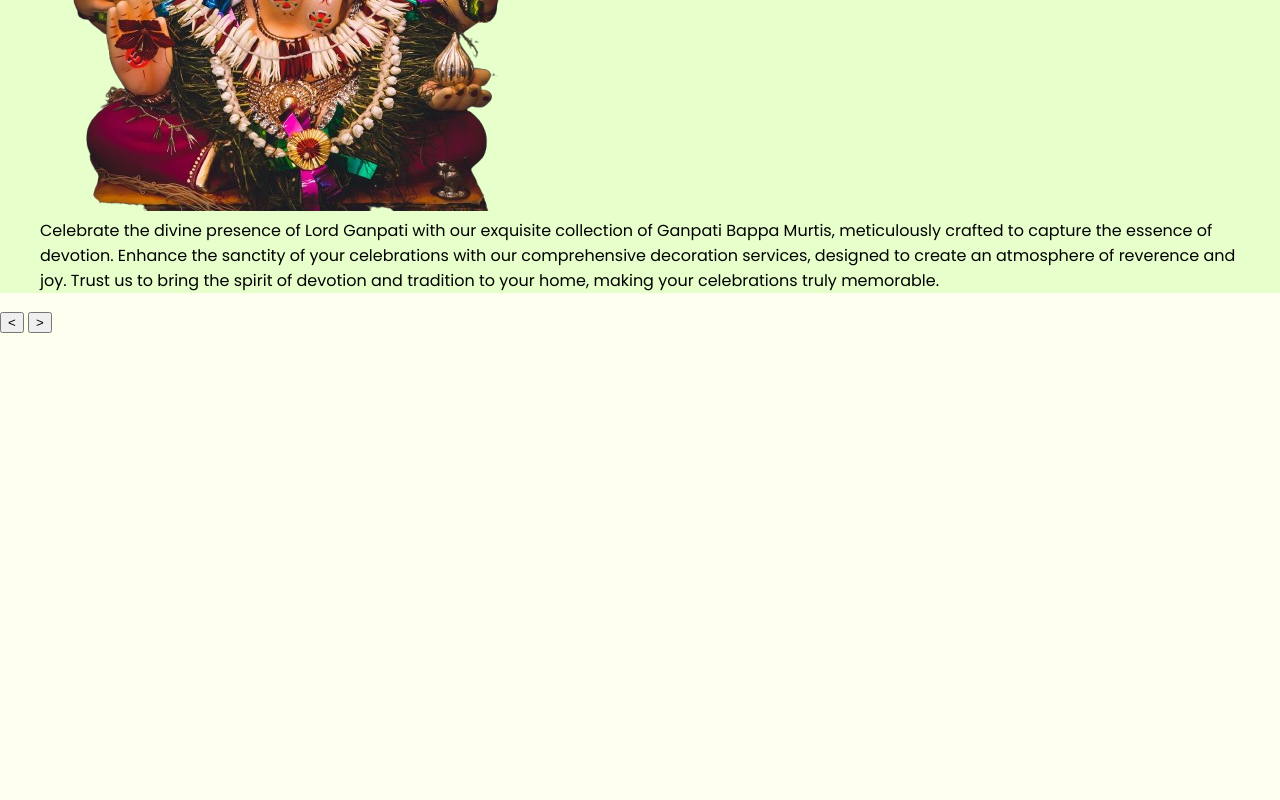
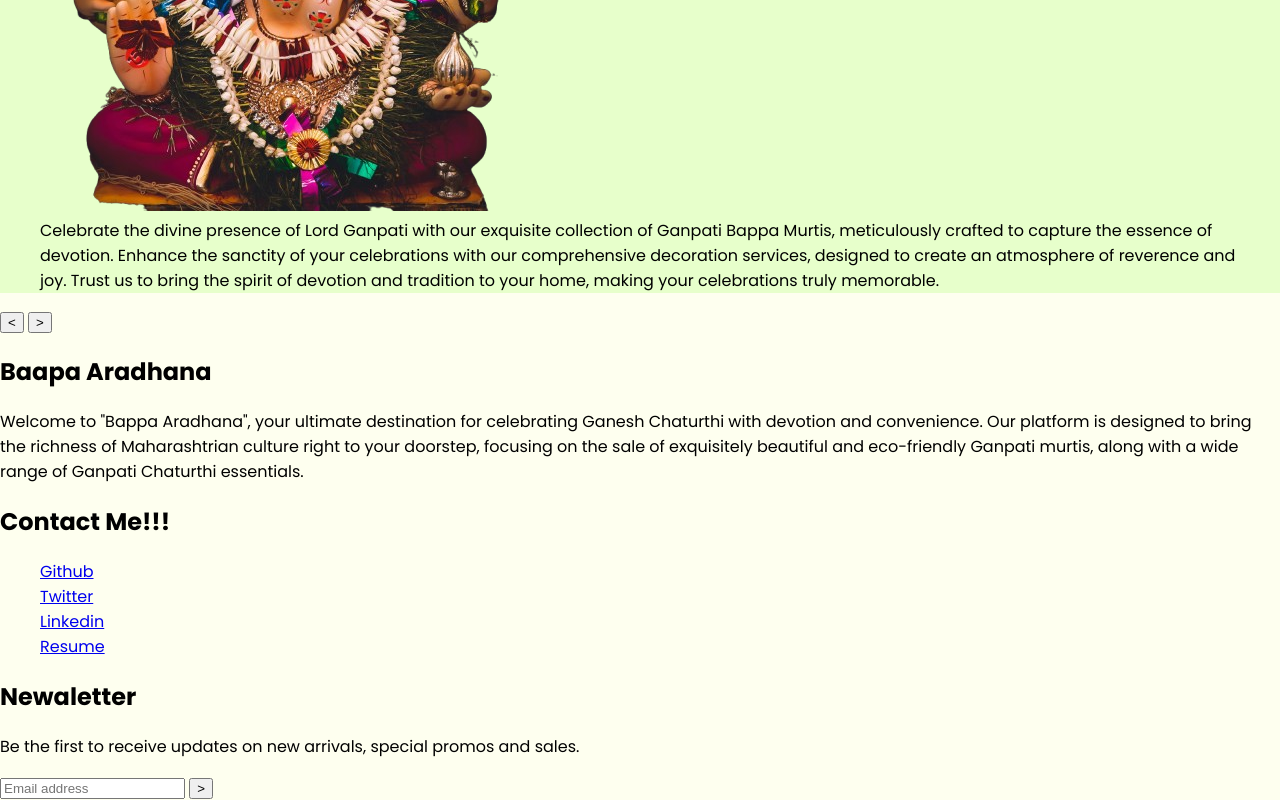
Before and after one commit to Vedant-Wedekar/learning-web-D, a plain HTML site: page web GG/index.html in a window 1280 px wide. Shown: the part 3146-3946 px from the top of the page. Before the commit the page ends 3480 px from the top, so only its background shows below. Drawn offline with Linux system fonts and the light colour scheme; a web font is replaced by a local one.

Commit message:
whole html structure is completed

```diff
--- a/web GG/index.html
+++ b/web GG/index.html
@@ -33,6 +33,7 @@
 
 </header>
 
+<!-- ++++++++++++++++++++++++++++++++++++++++++++++++++++++++++++++++++++++++++++++++++++++++++++++++++++++++++++++++++++++++++++++++++ -->
 
     <main>
         <section class="carousel">
@@ -148,6 +149,40 @@
         </section>
     </main>
 
+    <!-- ++++++++++++++++++++++++++++++++++++++++++++++++++++++++++++++++++++++++++++++++++++++++++++++++++++++++++++++++++++++ -->
+    <footer>
+        <div class="footer-container">
+            <div class="footer-list">
+
+
+                <div class="list-1">
+                    <h2>Baapa Aradhana</h2>
+                    <p>Welcome to "Bappa Aradhana", your ultimate destination for celebrating Ganesh Chaturthi with devotion and convenience. Our platform is designed to bring the richness of Maharashtrian culture right to your doorstep, focusing on the sale of exquisitely beautiful and eco-friendly Ganpati murtis, along with a wide range of Ganpati Chaturthi essentials.
+                    </p>
+
+                </div>
+
+                <div class="list-2">
+                    <h2>Contact Me!!!</h2>
+                    <ul>
+                        <li><a href="https://github.com/Vedant-Wedekar?tab=overview&from=2024-08-01&to=2024-08-31">Github</a></li>
+                        <li><a href="https://x.com/vedantwedekar">Twitter</a></li>
+                        <li><a href="https://www.linkedin.com/in/vedant-wedekar-8483a1322/">Linkedin</a></li>
+                        <li><a href="https://vedant-wedekar.github.io/VEDANT-WEDEKAR-RESUME-16-8-2024/">Resume</a></li>
+                    </ul>
+
+                </div>
+
+                <div class="list-3">
+                    <h2>Newaletter</h2>
+                    <p>Be the first to receive updates on new arrivals, special promos and sales.</p>
+                    <input type="text" placeholder="Email address">
+                    <button>></button>
+                </div>
+
+                <div class="list-4">
+
+                </div>
 
 
 
@@ -157,14 +192,9 @@
 
 
 
-
-
-
-
-
-
-
-    <footer></footer>
+            </div>
+        </div>
+    </footer>
 
 </body>
 </html>
```
